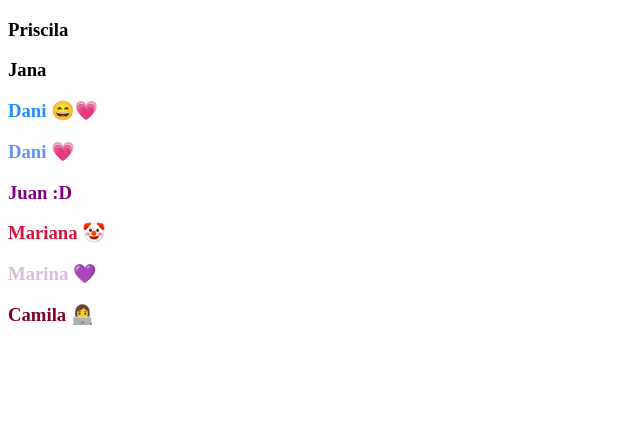
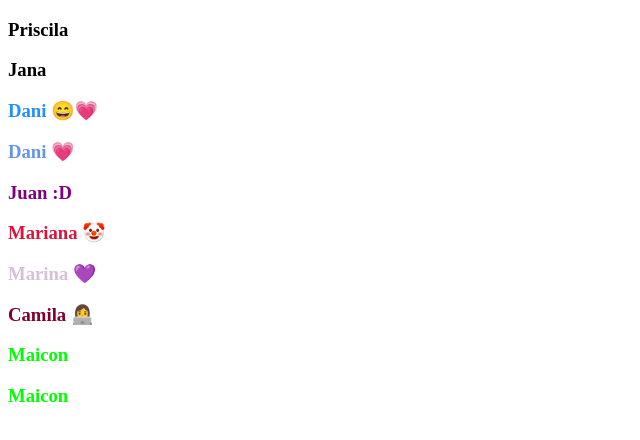
Before and after one commit to PriscilaGoncalves7/aula300621, a plain HTML site: page index.html in a window 1280 px wide. Shown: the whole page, without its empty margins (0-640 px from the left). Drawn offline with Linux system fonts and the light colour scheme.

Commit message:
Adicionei meu nome no arquivo

```diff
--- a/index.html
+++ b/index.html
@@ -13,6 +13,8 @@
 <h3 style="color: #DC143C;">Mariana &#129313</h3>
 <h3 style="color: #D8BFD8;">Marina &#128156</h3>
 <h3 style="color:rgb(128, 0, 43);">Camila 👩‍💻</h3>
+<h3 style="color:#00FF00">Maicon</h3>
+<h3 style="color:#00FF00">Maicon</h3>
 </body>
 <footer>
 </footer>
```
